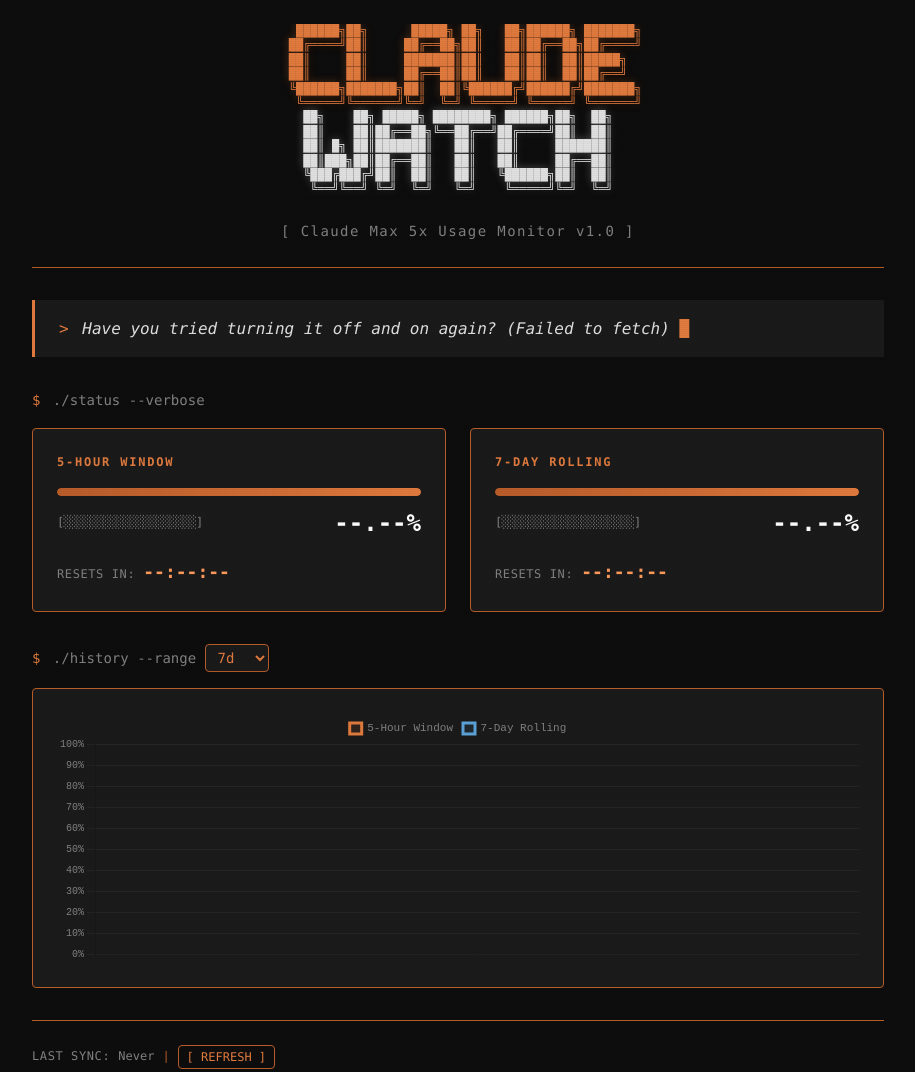
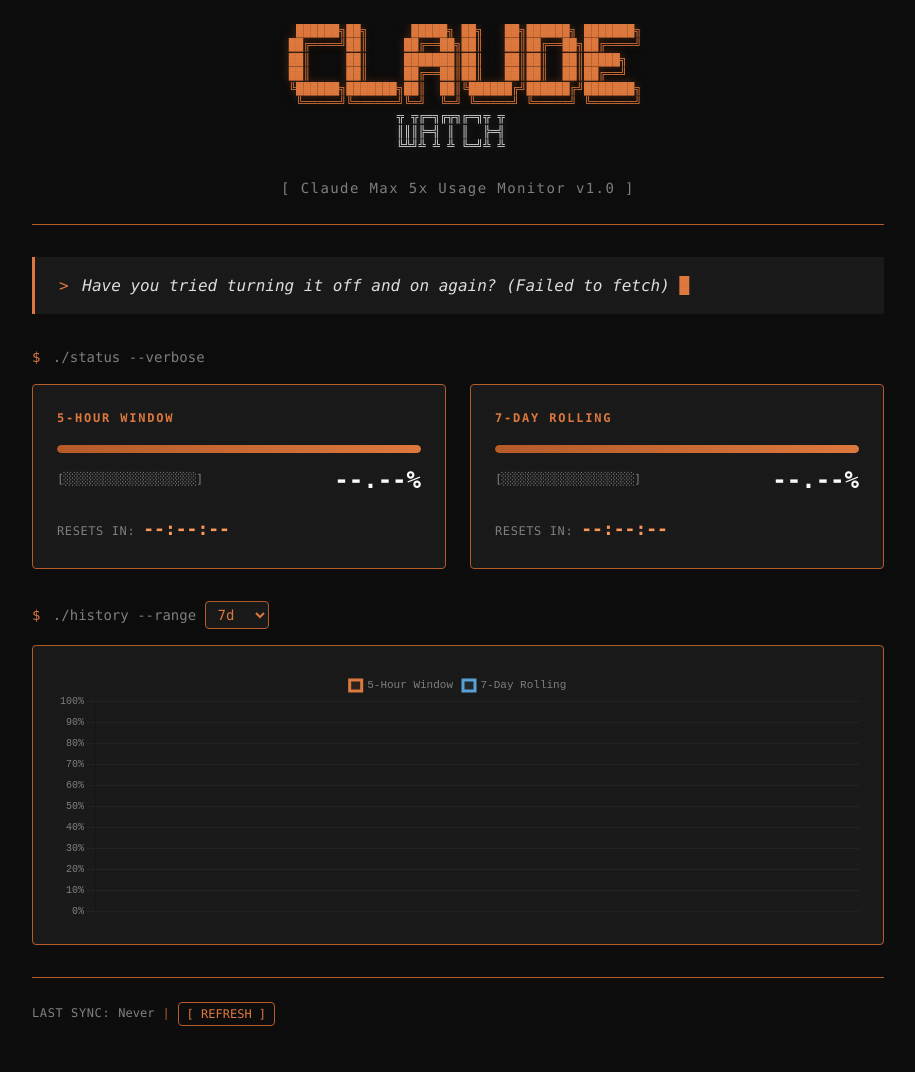
Before and after one commit to teajuw/claude-watch, a plain HTML site: page index.html in a window 1280 px wide. Shown: the whole page, without its empty margins (182-1097 px from the left). After the commit the page ends 1050 px from the top, so only its background shows below. Drawn offline with nearby package versions, Linux system fonts and the light colour scheme; no server answers.

Commit message:
Outline WATCH logo, centered, white

```diff
--- a/index.html
+++ b/index.html
@@ -18,12 +18,9 @@
   ██║     ██║     ██╔══██║██║   ██║██║  ██║██╔══╝
   ╚██████╗███████╗██║  ██║╚██████╔╝██████╔╝███████╗
    ╚═════╝╚══════╝╚═╝  ╚═╝ ╚═════╝ ╚═════╝ ╚══════╝
-<span class="watch-logo">    ██╗    ██╗ █████╗ ████████╗ ██████╗██╗  ██╗
-    ██║    ██║██╔══██╗╚══██╔══╝██╔════╝██║  ██║
-    ██║ █╗ ██║███████║   ██║   ██║     ███████║
-    ██║███╗██║██╔══██║   ██║   ██║     ██╔══██║
-    ╚███╔███╔╝██║  ██║   ██║   ╚██████╗██║  ██║
-     ╚══╝╚══╝ ╚═╝  ╚═╝   ╚═╝    ╚═════╝╚═╝  ╚═╝</span>
+<span class="watch-logo">                 ╦ ╦╔═╗╔╦╗╔═╗╦ ╦
+                 ║║║╠═╣ ║ ║  ╠═╣
+                 ╚╩╝╩ ╩ ╩ ╚═╝╩ ╩</span>
 </pre>
             <div class="subtitle">[ Claude Max 5x Usage Monitor v1.0 ]</div>
         </header>
```
